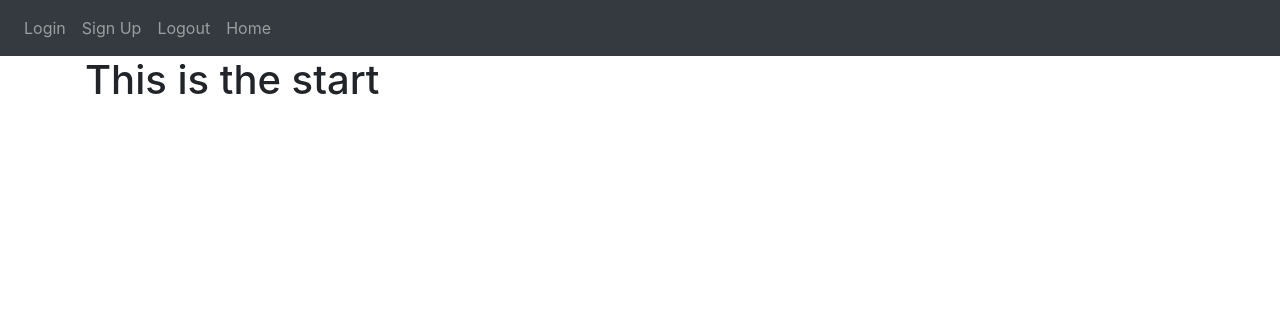
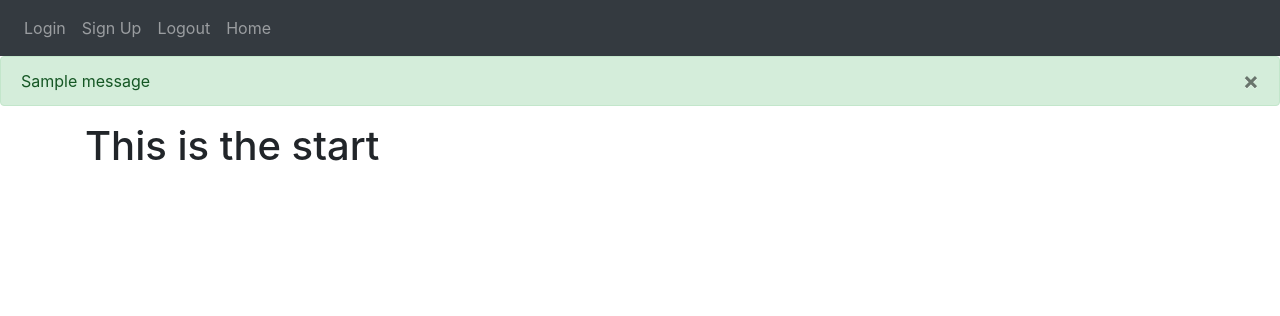
Before and after one commit to hanasoka/Evil, a Flask app: page / in a window 1280 px wide. Shown: the top 316 px of the page. Run offline with Flask 3, Linux system fonts and the light colour scheme; one stand-in notice (Sample message) is shown; some libraries are stand-ins or nearby versions.

Commit message:
added get_flashed_messages in base.html

```diff
--- a/website/templates/base.html
+++ b/website/templates/base.html
@@ -32,9 +32,29 @@
         </div>
       </div>
     </nav>
+    {% with messages = get_flashed_messages(with_categories=true) %}
+    {% if messages %}
+      {% for category, message in messages %}
+        {% if category == 'error' %}
+        <div class="alert alert-danger alert-dismissable fade show" role="alert">
+          {{message}}
+          <button type="button" class="close" data-dismiss="alert">
+            <span aria-hidden="true">&times;</span>
+          </button>
+        </div>
+        {% else %}
+        <div class="alert alert-success alert-dismissable fade show" role="alert">
+          {{message}}
+          <button type="button" class="close" data-dismiss="alert">
+            <span aria-hidden="true">&times;</span>
+          </button>
+        </div>
+        {% endif %}
+      {% endfor %}
+    {% endif %}
+    {% endwith %}
     <div class="container">
-    {% block content %}
-    {% endblock %}
+    {% block content %}{% endblock %}
     </div>
 
     <script
```
